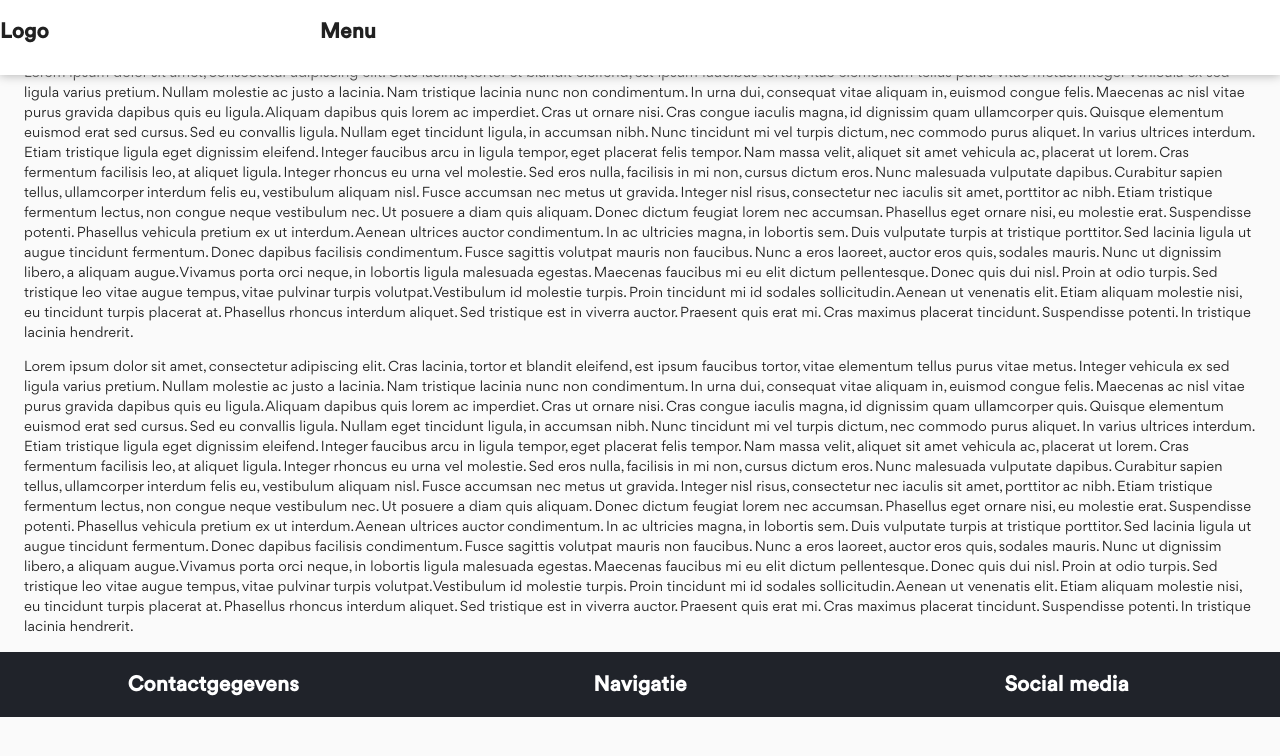
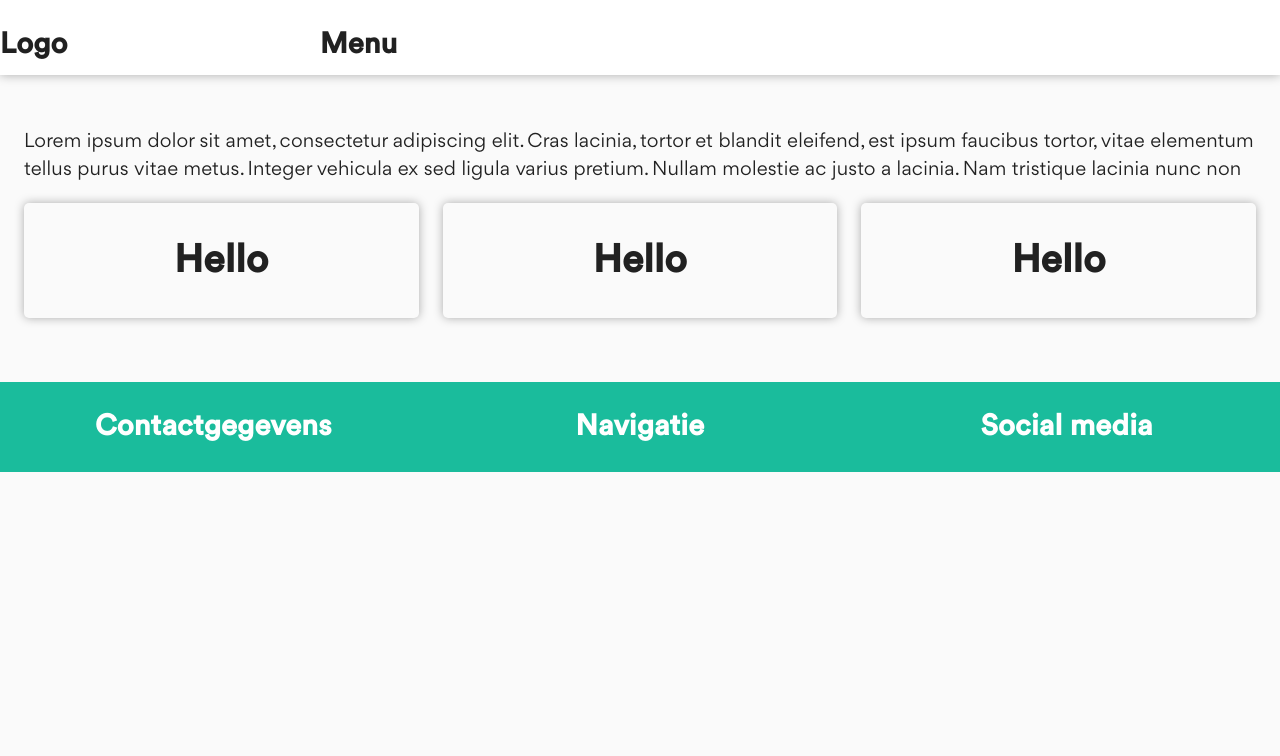
Before and after one commit to sanderyt/affiliate-frontend, a Next.js app: page / in a window 1280 px wide. Shown: the top 756 px of the page. Built offline with nearby package versions, Linux system fonts and the light colour scheme.

Commit message:
added card component

```diff
--- a/components/Button/styles.ts
+++ b/components/Button/styles.ts
@@ -7,6 +7,7 @@ const StyledButton = styled(Button)`
     font-weight: bold;
     color: white;
     padding: 6px 24px;
+    text-transform: none;
   }
 `;
 
--- /dev/null
+++ b/components/Card/index.tsx
@@ -0,0 +1,15 @@
+import React, { FC, ReactNode } from "react";
+
+import { StyledCard } from "./styles";
+
+interface Props {
+  children: ReactNode;
+}
+
+export const Card: FC<Props> = ({ children }) => {
+  return (
+    <StyledCard display="flex" flexDirection="column" alignItems="center">
+      {children}
+    </StyledCard>
+  );
+};
--- /dev/null
+++ b/components/Card/styles.ts
@@ -0,0 +1,10 @@
+import styled from "styled-components";
+import { Box } from "@material-ui/core";
+
+const StyledCard = styled(Box)`
+  border-radius: ${({ theme }) => theme.borderRadius.l};
+  box-shadow: ${({ theme }) => theme.boxShadow};
+  padding: ${({ theme }) => theme.paddings.xs};
+`;
+
+export { StyledCard };
--- a/components/Footer/index.tsx
+++ b/components/Footer/index.tsx
@@ -8,14 +8,20 @@ export const Footer: FC<Props> = ({}) => {
   return (
     <StyledFooter>
       <Grid container>
-        <Grid container md={4} xs={12} justify="center">
-          <h2>Contactgegevens</h2>
+        <Grid item sm={4} xs={12}>
+          <Grid container justify="center">
+            <h2>Contactgegevens</h2>
+          </Grid>
         </Grid>
-        <Grid container md={4} xs={12} justify="center">
-          <h2>Navigatie</h2>
+        <Grid item sm={4} xs={12}>
+          <Grid container justify="center">
+            <h2>Navigatie</h2>
+          </Grid>
         </Grid>
-        <Grid container md={4} xs={12} justify="center">
-          <h2>Social media</h2>
+        <Grid item sm={4} xs={12}>
+          <Grid container justify="center">
+            <h2>Social media</h2>
+          </Grid>
         </Grid>
       </Grid>
     </StyledFooter>
--- a/components/Footer/styles.ts
+++ b/components/Footer/styles.ts
@@ -1,7 +1,8 @@
 import styled from "styled-components";
 
 const StyledFooter = styled.footer`
-  background-color: ${({ theme }) => theme.palette.grey.veryDark};
+  background-color: ${({ theme }) => theme.palette.primary};
+  margin-top: ${({ theme }) => theme.margins.xl};
   color: white;
 `;
 
--- a/components/Layout/styles.ts
+++ b/components/Layout/styles.ts
@@ -1,7 +1,7 @@
 import styled from "styled-components";
 
 const Main = styled.main`
-  margin-top: ${({ theme }) => theme.margins.xl};
+  margin-top: ${({ theme }) => theme.margins.xxl};
 `;
 
 export { Main };
--- a/package.json
+++ b/package.json
@@ -9,6 +9,7 @@
   },
   "dependencies": {
     "@material-ui/core": "^4.11.3",
+    "@material-ui/icons": "^4.11.2",
     "@types/styled-components": "^5.1.9",
     "next": "latest",
     "react": "^17.0.1",
--- a/pages/index.tsx
+++ b/pages/index.tsx
@@ -1,5 +1,8 @@
 import Layout from "../components/Layout";
 import Container from "@material-ui/core/Container";
+
+import { Card } from "../components/Card";
+import { Grid } from "@material-ui/core";
 
 const Index = () => (
   <Layout>
@@ -9,77 +12,24 @@ const Index = () => (
         tortor et blandit eleifend, est ipsum faucibus tortor, vitae elementum
         tellus purus vitae metus. Integer vehicula ex sed ligula varius pretium.
         Nullam molestie ac justo a lacinia. Nam tristique lacinia nunc non
-        condimentum. In urna dui, consequat vitae aliquam in, euismod congue
-        felis. Maecenas ac nisl vitae purus gravida dapibus quis eu ligula.
-        Aliquam dapibus quis lorem ac imperdiet. Cras ut ornare nisi. Cras
-        congue iaculis magna, id dignissim quam ullamcorper quis. Quisque
-        elementum euismod erat sed cursus. Sed eu convallis ligula. Nullam eget
-        tincidunt ligula, in accumsan nibh. Nunc tincidunt mi vel turpis dictum,
-        nec commodo purus aliquet. In varius ultrices interdum. Etiam tristique
-        ligula eget dignissim eleifend. Integer faucibus arcu in ligula tempor,
-        eget placerat felis tempor. Nam massa velit, aliquet sit amet vehicula
-        ac, placerat ut lorem. Cras fermentum facilisis leo, at aliquet ligula.
-        Integer rhoncus eu urna vel molestie. Sed eros nulla, facilisis in mi
-        non, cursus dictum eros. Nunc malesuada vulputate dapibus. Curabitur
-        sapien tellus, ullamcorper interdum felis eu, vestibulum aliquam nisl.
-        Fusce accumsan nec metus ut gravida. Integer nisl risus, consectetur nec
-        iaculis sit amet, porttitor ac nibh. Etiam tristique fermentum lectus,
-        non congue neque vestibulum nec. Ut posuere a diam quis aliquam. Donec
-        dictum feugiat lorem nec accumsan. Phasellus eget ornare nisi, eu
-        molestie erat. Suspendisse potenti. Phasellus vehicula pretium ex ut
-        interdum. Aenean ultrices auctor condimentum. In ac ultricies magna, in
-        lobortis sem. Duis vulputate turpis at tristique porttitor. Sed lacinia
-        ligula ut augue tincidunt fermentum. Donec dapibus facilisis
-        condimentum. Fusce sagittis volutpat mauris non faucibus. Nunc a eros
-        laoreet, auctor eros quis, sodales mauris. Nunc ut dignissim libero, a
-        aliquam augue. Vivamus porta orci neque, in lobortis ligula malesuada
-        egestas. Maecenas faucibus mi eu elit dictum pellentesque. Donec quis
-        dui nisl. Proin at odio turpis. Sed tristique leo vitae augue tempus,
-        vitae pulvinar turpis volutpat. Vestibulum id molestie turpis. Proin
-        tincidunt mi id sodales sollicitudin. Aenean ut venenatis elit. Etiam
-        aliquam molestie nisi, eu tincidunt turpis placerat at. Phasellus
-        rhoncus interdum aliquet. Sed tristique est in viverra auctor. Praesent
-        quis erat mi. Cras maximus placerat tincidunt. Suspendisse potenti. In
-        tristique lacinia hendrerit.
       </p>
-      <p>
-        Lorem ipsum dolor sit amet, consectetur adipiscing elit. Cras lacinia,
-        tortor et blandit eleifend, est ipsum faucibus tortor, vitae elementum
-        tellus purus vitae metus. Integer vehicula ex sed ligula varius pretium.
-        Nullam molestie ac justo a lacinia. Nam tristique lacinia nunc non
-        condimentum. In urna dui, consequat vitae aliquam in, euismod congue
-        felis. Maecenas ac nisl vitae purus gravida dapibus quis eu ligula.
-        Aliquam dapibus quis lorem ac imperdiet. Cras ut ornare nisi. Cras
-        congue iaculis magna, id dignissim quam ullamcorper quis. Quisque
-        elementum euismod erat sed cursus. Sed eu convallis ligula. Nullam eget
-        tincidunt ligula, in accumsan nibh. Nunc tincidunt mi vel turpis dictum,
-        nec commodo purus aliquet. In varius ultrices interdum. Etiam tristique
-        ligula eget dignissim eleifend. Integer faucibus arcu in ligula tempor,
-        eget placerat felis tempor. Nam massa velit, aliquet sit amet vehicula
-        ac, placerat ut lorem. Cras fermentum facilisis leo, at aliquet ligula.
-        Integer rhoncus eu urna vel molestie. Sed eros nulla, facilisis in mi
-        non, cursus dictum eros. Nunc malesuada vulputate dapibus. Curabitur
-        sapien tellus, ullamcorper interdum felis eu, vestibulum aliquam nisl.
-        Fusce accumsan nec metus ut gravida. Integer nisl risus, consectetur nec
-        iaculis sit amet, porttitor ac nibh. Etiam tristique fermentum lectus,
-        non congue neque vestibulum nec. Ut posuere a diam quis aliquam. Donec
-        dictum feugiat lorem nec accumsan. Phasellus eget ornare nisi, eu
-        molestie erat. Suspendisse potenti. Phasellus vehicula pretium ex ut
-        interdum. Aenean ultrices auctor condimentum. In ac ultricies magna, in
-        lobortis sem. Duis vulputate turpis at tristique porttitor. Sed lacinia
-        ligula ut augue tincidunt fermentum. Donec dapibus facilisis
-        condimentum. Fusce sagittis volutpat mauris non faucibus. Nunc a eros
-        laoreet, auctor eros quis, sodales mauris. Nunc ut dignissim libero, a
-        aliquam augue. Vivamus porta orci neque, in lobortis ligula malesuada
-        egestas. Maecenas faucibus mi eu elit dictum pellentesque. Donec quis
-        dui nisl. Proin at odio turpis. Sed tristique leo vitae augue tempus,
-        vitae pulvinar turpis volutpat. Vestibulum id molestie turpis. Proin
-        tincidunt mi id sodales sollicitudin. Aenean ut venenatis elit. Etiam
-        aliquam molestie nisi, eu tincidunt turpis placerat at. Phasellus
-        rhoncus interdum aliquet. Sed tristique est in viverra auctor. Praesent
-        quis erat mi. Cras maximus placerat tincidunt. Suspendisse potenti. In
-        tristique lacinia hendrerit.
-      </p>
+      <Grid container spacing={3}>
+        <Grid item md={4} xs={12}>
+          <Card>
+            <h1>Hello </h1>
+          </Card>
+        </Grid>
+        <Grid item md={4} xs={12}>
+          <Card>
+            <h1>Hello </h1>
+          </Card>
+        </Grid>
+        <Grid item md={4} xs={12}>
+          <Card>
+            <h1>Hello </h1>
+          </Card>
+        </Grid>
+      </Grid>
     </Container>
   </Layout>
 );
--- a/styles/globalStyle.ts
+++ b/styles/globalStyle.ts
@@ -16,15 +16,15 @@ export const GlobalStyle = createGlobalStyle`
 
   body,
   html,
-  button,
   ul,
   li,
   input,
   textarea {
     font-family: "Gordita", "sans-serif" !important;
+    font-size: 1.1rem;
   }
 
-  h1, h2, h3, h4, h5, h6 {
+  h1, h2, h3, h4, h5, h6, button {
     font-family: "Circular", "sans-serif"
   }
 
--- a/styles/theme.ts
+++ b/styles/theme.ts
@@ -2,7 +2,7 @@ import { createMuiTheme } from "@material-ui/core/styles";
 
 export const theme = {
   palette: {
-    primary: "#34ace0",
+    primary: "#1abc9c",
     secondary: "#227093",
     grey: {
       veryDark: "#20232a",
@@ -22,16 +22,19 @@ export const theme = {
     xxl: "128px"
   },
   paddings: {
-    margins: {
     xs: "4px",
     s: "8px",
     m: "16px",
     l: "32px",
     xl: " 64px",
     xxl: "128px"
+  },
+  boxShadow: "0 0 10px #aaa",
+  borderRadius: {
+    s: "1px",
+    m: "3px",
+    l: "5px"
   }
-  },
-  boxShadow: "0 0 10px #aaa"
 };
 
 export const muiTheme = createMuiTheme({
```
Also changed, not shown: 1 other file (tests, documents, lock files or other folders). Lines whose indentation alone changed are shown as unchanged.
